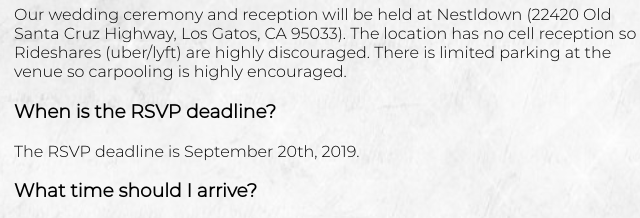
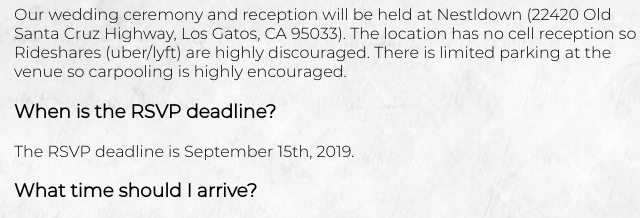
Before and after one commit to squidgunz/wedding, a plain HTML site: page index.html in a window 1280 px wide. Shown: the part 8961-9179 px from the top of the page, 306-946 px from the left. Drawn offline with Linux system fonts and the light colour scheme.

Commit message:
Update index.html

```diff
--- a/index.html
+++ b/index.html
@@ -149,7 +149,7 @@
 		<h3>What and where is the venue?</h3>
 		<p>Our wedding ceremony and reception will be held at Nestldown (22420 Old Santa Cruz Highway, Los Gatos, CA 95033). The location has no cell reception so Rideshares (uber/lyft) are highly discouraged. There is limited parking at the venue so carpooling is highly encouraged.</p>
 		<h3>When is the RSVP deadline?</h3>
-		<p>The RSVP deadline is September 20th, 2019.</p>
+		<p>The RSVP deadline is September 15th, 2019.</p>
 		<h3>What time should I arrive?</h3>
 		<p>Guests should arrive at 2:30pm. It'll take about 10 minutes to walk from the parking lot to the ceremony location. Ceremony will start at 3:00pm sharp!</p>
 		<h3>What time will the reception end?</h3>
```
